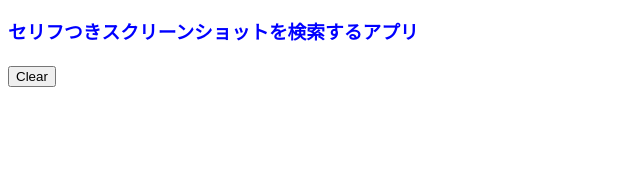
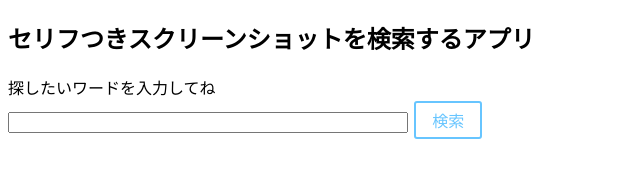
Before and after one commit to para7/ScreenshotApp, an Electron app: page src/index.html in a window 800 px wide. Shown: the whole page, without its empty margins (0-640 px from the left). Drawn offline with Linux system fonts and the light colour scheme.

Commit message:
create search box

```diff
--- a/src/index.html
+++ b/src/index.html
@@ -11,16 +11,18 @@
 
 <body>
 
-    <h3>
+    <h2 class="title">
         セリフつきスクリーンショットを検索するアプリ<br>
-    </h3>
+    </h2>
 
-    <button id="clear" >Clear</button>
+    <!-- Search Interface -->
+    探したいワードを入力してね<br>
+    <input type="text" id="searchinput" class="searchbox">
+    <a href="#" id="search" class="btn-flat-border">検索</a>
 
+    <!-- Result Field -->
     <div id="images"></div>
-
     <script src="index.js"></script>
-
 
 </body>
 
--- a/src/index.js
+++ b/src/index.js
@@ -1,9 +1,8 @@
-
 const imgs = [
     "写真 2018-12-17 16 28 32.png",
-     "写真 2018-12-05 9 23 40.png",
-     "写真 2018-11-03 21 25 29.png"
-    ];
+    "写真 2018-12-05 9 23 40.png",
+    "写真 2018-11-03 21 25 29.png"
+];
 
 class ImageData {
 
@@ -20,15 +19,13 @@ class ImageData {
     }
 }
 
-
-
 var tags = ["七尾百合子", "ミリシタ"];
-var data = [new ImageData("いいですか、プロデューサーさん？もし私が何か変なことしてたら注意してくださいね？ねっ？",tags,"写真 2018-12-17 16 28 32.png")];
+var data = [new ImageData("いいですか、プロデューサーさん？もし私が何か変なことしてたら注意してくださいね？ねっ？", tags, "写真 2018-12-17 16 28 32.png")];
 
 tags = [];
-data.push(new ImageData("きっとこの衣装は、魔法図書館に入る鍵なんです。扉はこのメガネをかけないと見えなくて…！",[], "写真 2018-12-05 9 23 40.png"));
+data.push(new ImageData("きっとこの衣装は、魔法図書館に入る鍵なんです。扉はこのメガネをかけないと見えなくて…！", [], "写真 2018-12-05 9 23 40.png"));
 
-data.push(new ImageData("本当ですか!?ありがとうございます!これで私の人生に、楽しみがひとつ増えますね♪",[], "写真 2018-11-03 21 25 29.png"));
+data.push(new ImageData("本当ですか!?ありがとうございます!これで私の人生に、楽しみがひとつ増えますね♪", [], "写真 2018-11-03 21 25 29.png"));
 
 //var data = new ImageData();
 
@@ -44,16 +41,30 @@ console.log(data);
 
 var images = document.getElementById("images");
 
-for(var i = 0, l = imgs.length; i < l; i++)
-{
+for (var i = 0, l = imgs.length; i < l; i++) {
     const path = "./imgs/" + imgs[i];
-    const hoge = '<img src="'+ path +'" width=600 /> <br>'
+    const hoge = '<img src="' + path + '" width=600 /> <br>'
 
-//    images.insertAdjacentHTML('beforeend', hoge);
+    //    images.insertAdjacentHTML('beforeend', hoge);
 }
 
-var button = document.getElementById("clear");
+var button = document.getElementById("search");
 
-button.addEventListener('click', function(){
-    images.textContent = null;
+
+button.addEventListener('click', function() {
+
+    var input = document.getElementById("searchinput");
+
+    console.log(input);
+    var searchword = input.value;
+
+    images.textContent = "";
+
+    for (var i = 0, l = data.length; i < l; ++i) {
+        if (data[i].text.indexOf(searchword) != -1) {
+            const path = "./imgs/" + data[i].filepath;
+            const hoge = '<img src="' + path + '" width=600 /> <br>'
+            images.insertAdjacentHTML('beforeend', hoge);
+        }
+    }
 })
--- a/src/main.css
+++ b/src/main.css
@@ -1,4 +1,29 @@
-h3{
-    color:blue;
-    line-height:1.5;
+/* .title {
+    color: black;
+    line-height: 1.5;
+    text-align: center;
 }
+
+body {
+    background-color: gainsboro;
+} */
+
+.btn-flat-border {
+    display: inline-block;
+    padding: 0.3em 1em;
+    text-decoration: none;
+    color: #67c5ff;
+    border: solid 2px #67c5ff;
+    border-radius: 3px;
+    transition: .4s;
+    margin: 0.3%
+}
+
+.btn-flat-border:hover {
+    background: #67c5ff;
+    color: white;
+}
+
+.searchbox {
+    width: 50%
+}
```
